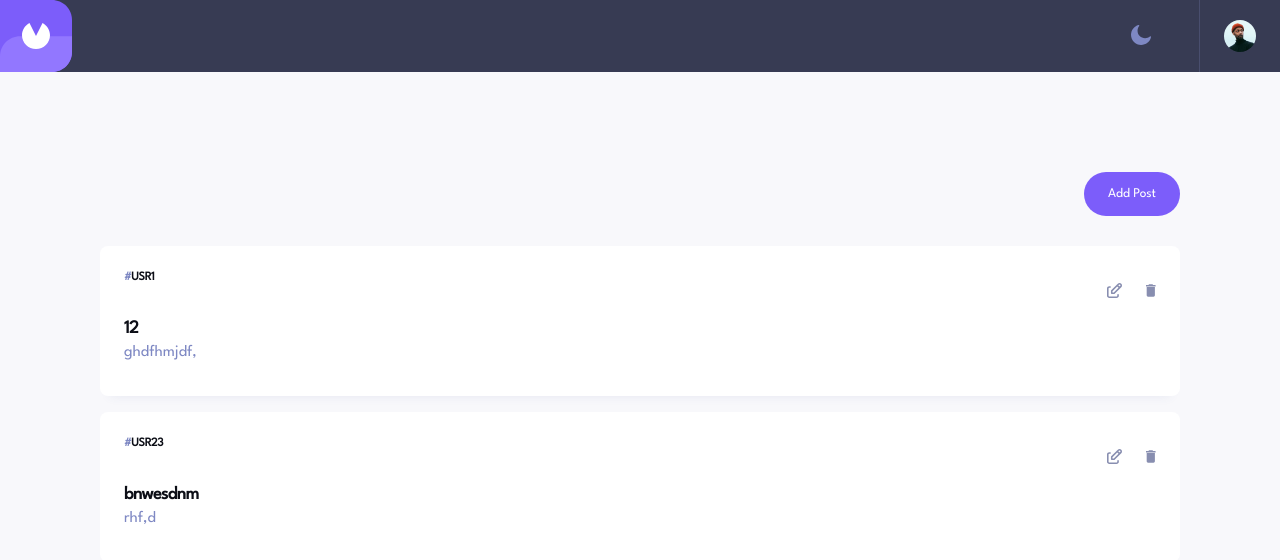
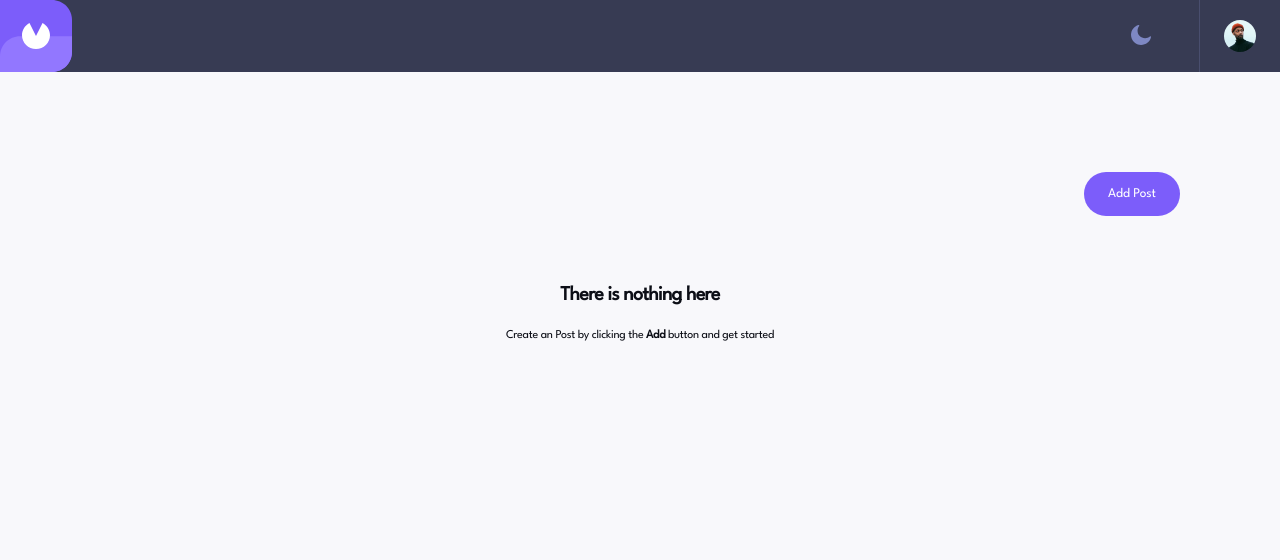
Before and after one commit to peggylicious/md-test, an Angular app: page /#/home in a window 1280 px wide. Before the commit this address led to /home#/home. Shown: the top 560 px of the page. Built offline with nearby package versions, Linux system fonts and the light colour scheme; data requests are answered from the project's data file.

Commit message:
#3 minor fixes

```diff
--- a/db.json
+++ b/db.json
@@ -1,16 +1,3 @@
 {
-  "posts": [
-    {
-      "id": "1",
-      "userId": 1,
-      "title": "12",
-      "body": "ghdfhmjdf,"
-    },
-    {
-      "id": "2",
-      "userId": 23,
-      "title": "bnwesdnm",
-      "body": "rhf,d"
-    }
-  ]
+  "posts": []
 }
--- a/src/app/app.config.ts
+++ b/src/app/app.config.ts
@@ -1,9 +1,10 @@
 import { ApplicationConfig } from '@angular/core';
-import { provideRouter, withComponentInputBinding } from '@angular/router';
+import { provideRouter, withComponentInputBinding, withHashLocation } from '@angular/router';
 
 import { routes } from './app.routes';
 import { provideHttpClient } from '@angular/common/http';
+import { provideCloudinaryLoader, provideImageKitLoader } from '@angular/common';
 
 export const appConfig: ApplicationConfig = {
-  providers: [provideRouter(routes, withComponentInputBinding() ), provideHttpClient()]
+  providers: [provideRouter(routes, withComponentInputBinding(), withHashLocation() ), provideHttpClient()]
 };
--- a/src/app/shared/components/empty-post-list/empty-post-list.component.html
+++ b/src/app/shared/components/empty-post-list/empty-post-list.component.html
@@ -1,11 +1,10 @@
 <div class="page-container">
     <div class="descriptive-image">
 
-      <img [ngSrc]="'/assets/icon/empty-post.svg'" alt="Empty post" width="194" height="160" priority>
+      <!-- <img [ngSrc]="'/assets/icon/empty-post.svg'" alt="Empty post" width="194" height="160" priority> -->
     </div>
     <div class="message">
       <h1 class="t-20-b">There is nothing here</h1>
       <p class="t-12-m">Create an Post by clicking the <strong>Add</strong> button and get started</p>
     </div>
 </div>
-<!-- <img [ngSrc]="'assets/icon/day.svg'" alt="light theme button image" width="194" height="160" /> -->
--- a/src/index.html
+++ b/src/index.html
@@ -5,10 +5,11 @@
   <title>MdTest</title>
   <base href="/">
   <meta name="viewport" content="width=device-width, initial-scale=1">
-  <!-- <meta name="color-scheme" content="dark light" /> -->
   <link rel="icon" type="image/x-icon" href="assets/logos/logo.ico">
 </head>
 <body>
   <app-root></app-root>
 </body>
 </html>
+<!-- https://res.cloudinary.com/dwjyz9gvi/image/upload/v1724901984/md-test/arhvkggatgpuj5jzp55s.svg -->
+<!-- https://res.cloudinary.com/dwjyz9gvi/image/upload/v1724901984/md-test/arhvkggatgpuj5jzp55s.svg -->
```
